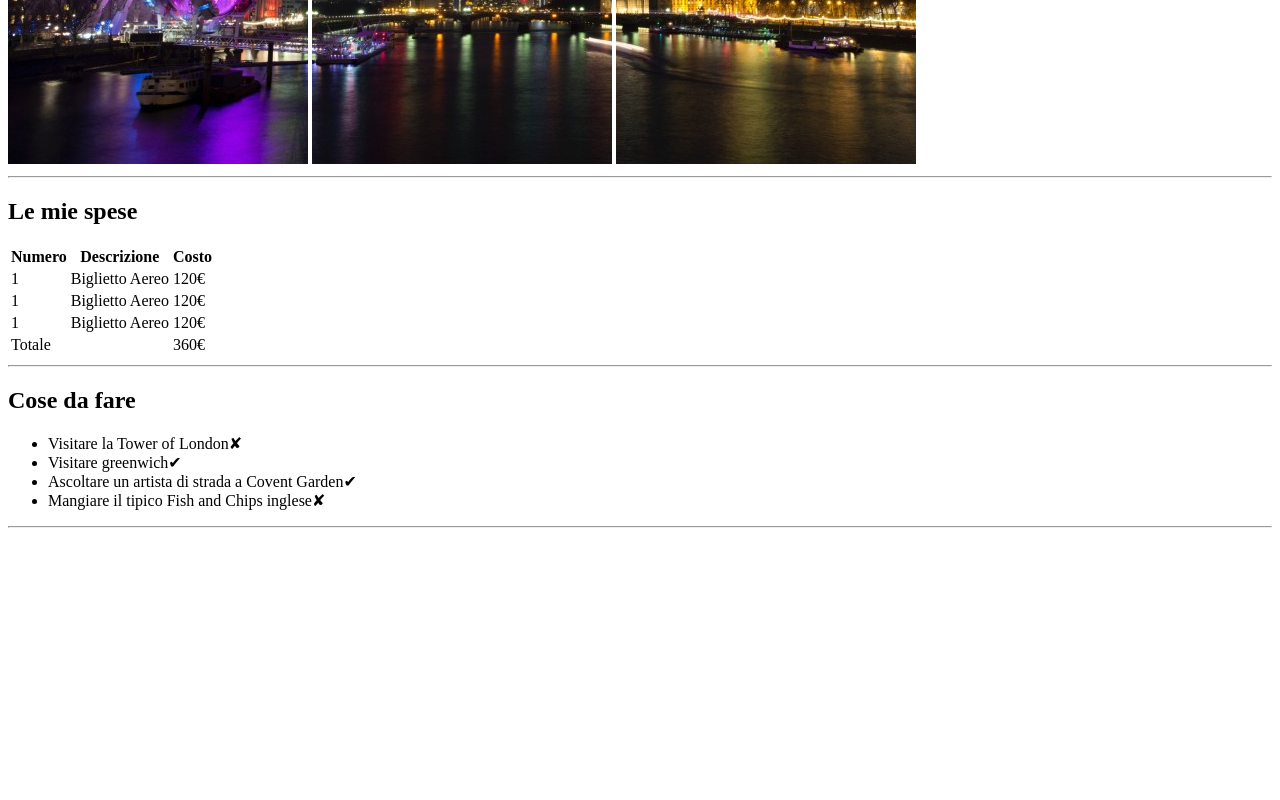
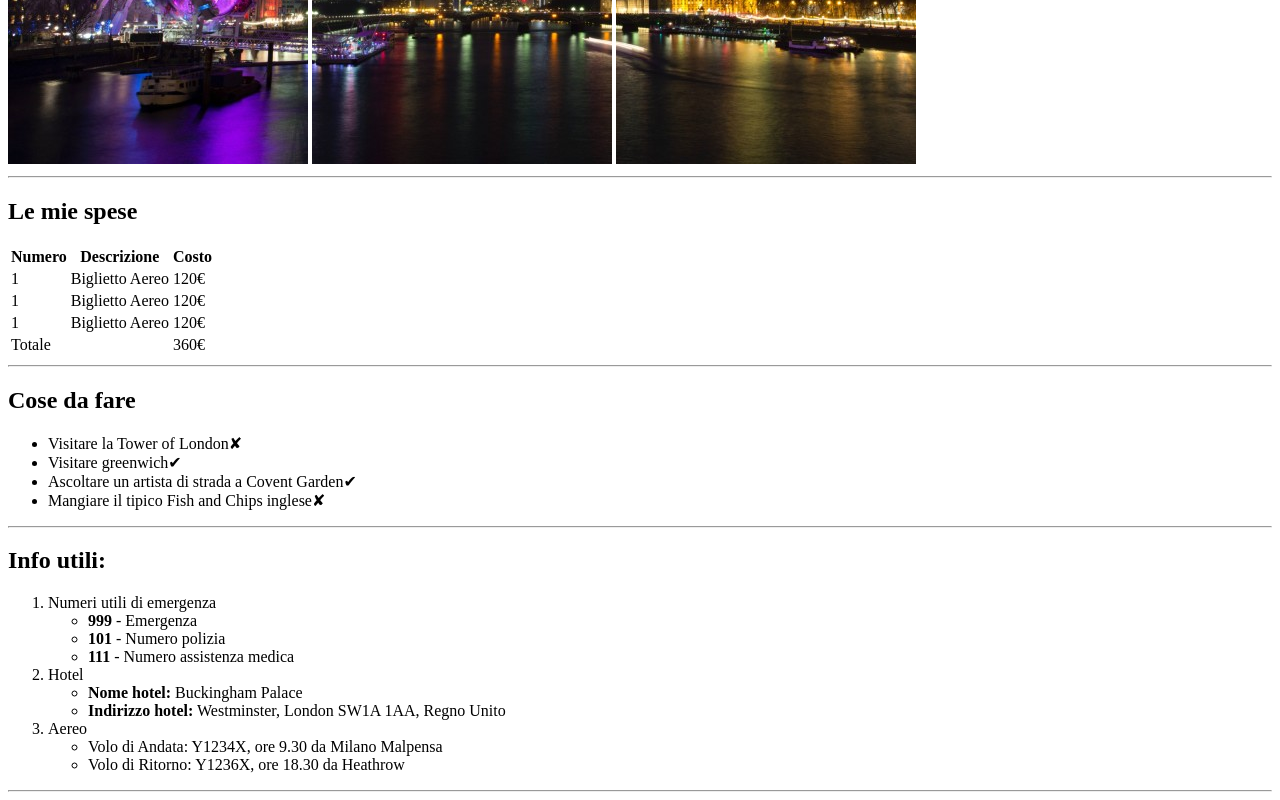
Before and after one commit to LucaArcudi/html-london-trip, a plain HTML site: page index.html in a window 1280 px wide. Shown: the part 516-1316 px from the top of the page. Before the commit the page ends 1052 px from the top, so only its background shows below. Drawn offline with Linux system fonts and the light colour scheme.

Commit message:
add info list

```diff
--- a/index.html
+++ b/index.html
@@ -68,6 +68,36 @@
             </ul>
             <hr>
         </section>
+
+        <!-- Lista delle info utili -->
+        <section>
+            <h2>Info utili:</h2>
+            <ol>
+                <li>
+                    Numeri utili di emergenza
+                    <ul>
+                        <li><strong>999</strong> - Emergenza</li>
+                        <li><strong>101</strong> - Numero polizia</li>
+                        <li><strong>111</strong> - Numero assistenza medica</li>
+                    </ul>
+                </li>
+                <li>
+                    Hotel
+                    <ul>
+                        <li><strong>Nome hotel:</strong> Buckingham Palace</li>
+                        <li><strong>Indirizzo hotel:</strong> Westminster, London SW1A 1AA, Regno Unito</li>
+                    </ul>
+                </li>
+                <li>
+                    Aereo
+                    <ul>
+                        <li>Volo di Andata: Y1234X, ore 9.30 da Milano Malpensa</li>
+                        <li>Volo di Ritorno: Y1236X, ore 18.30 da Heathrow</li>
+                    </ul>
+                </li>
+            </ol>
+            <hr>
+        </section>
     </main>
 
     <footer>
```
